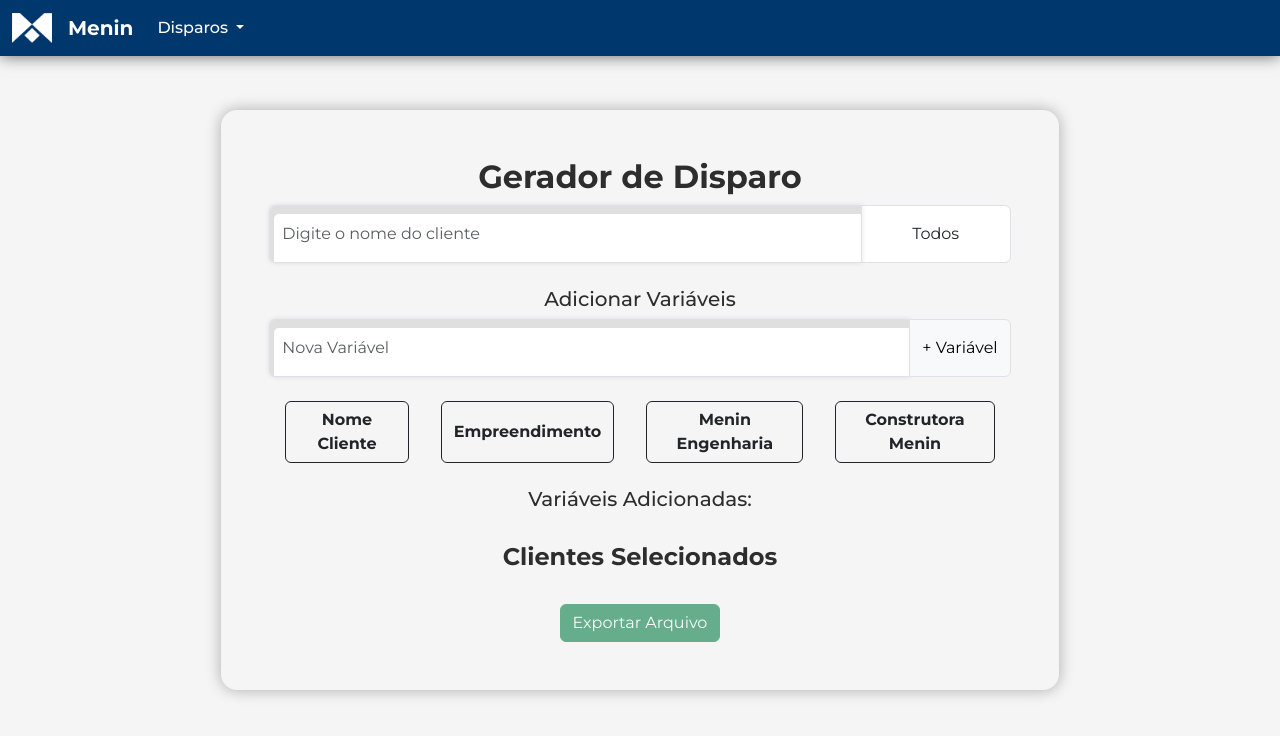
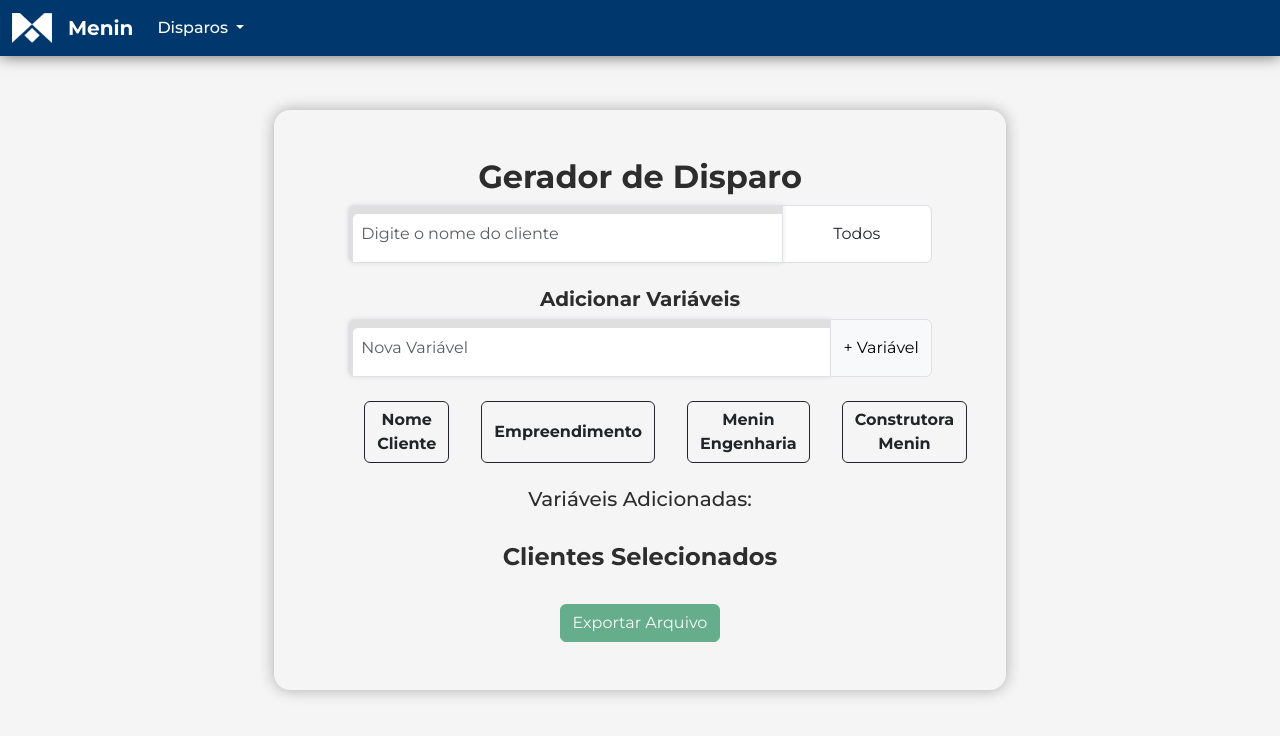
Before and after one commit to GustavoM4tias/Menin, a Vue app: page / in a window 1280 px wide. Shown: the top 736 px of the page. Built offline with nearby package versions, Linux system fonts and the light colour scheme.

Commit message:
update size input

```diff
--- a/src/views/tela1.vue
+++ b/src/views/tela1.vue
@@ -1,7 +1,7 @@
 <template>
     <div class="container-fluid d-flex vh-100">
-      <div class="card-1 col-lg-8 col-12 p-5 m-auto d-flex flex-column justify-content-center rounded-4">
-        <div class="inputs">
+      <div class="card-1 col-lg-7 col-12 p-5 m-auto d-flex flex-column justify-content-center rounded-4">
+        <div class="inputs col-11 m-auto">
           <h1 class="text-center fs-2 fw-bold">Gerador de Disparo</h1>
           <div class="input-group">
             <input class="form-control py-3" type="text" v-model="search" @input="updateSearchResults"
@@ -26,13 +26,13 @@
             </ul>
           </div>
         </div>
-        <div class="col-12 my-4">
-          <h1 class="text-center fs-5">Adicionar Variáveis</h1>
+        <div class="col-11 my-4 m-auto">
+          <h1 class="text-center fs-5 fw-bold">Adicionar Variáveis</h1>
           <div class="input-group">
             <input type="text" class="form-control py-3" v-model="novaVariavel" placeholder="Nova Variável">
             <button class="btn btn-light border" @click="adicionarNovaVariavel">+ Variável</button>
           </div>
-          <div class="col-12 d-flex justify-content-center mt-4">
+          <div class="col-12 d-flex justify-content-around mt-4">
             <button class="btn btn-outline-dark fw-bold mx-lg-3 mx-1" @click="adicionarVariavel('Nome Cliente')">Nome
               Cliente</button>
             <button class="btn btn-outline-dark fw-bold mx-lg-3 mx-1"
```
